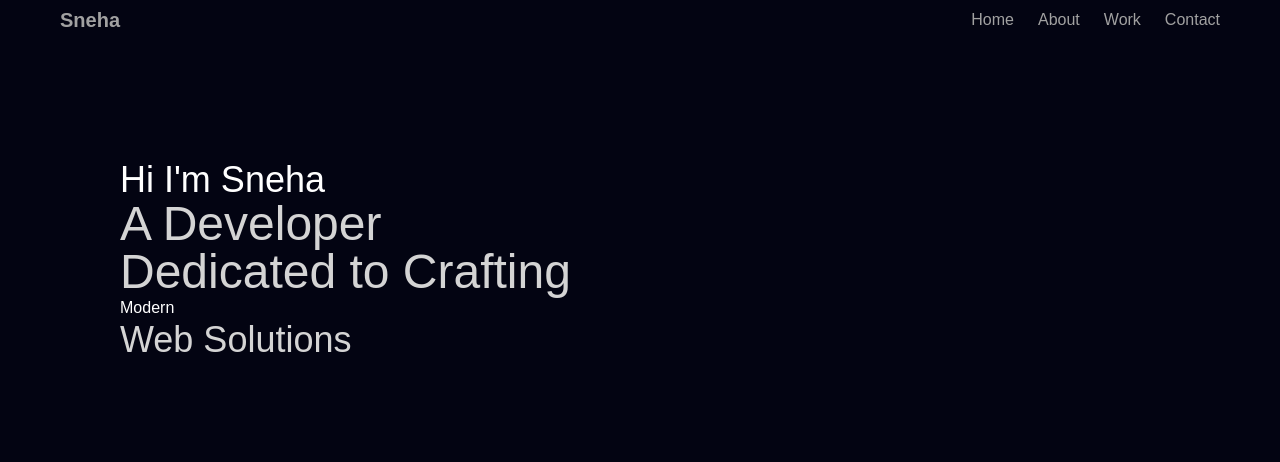
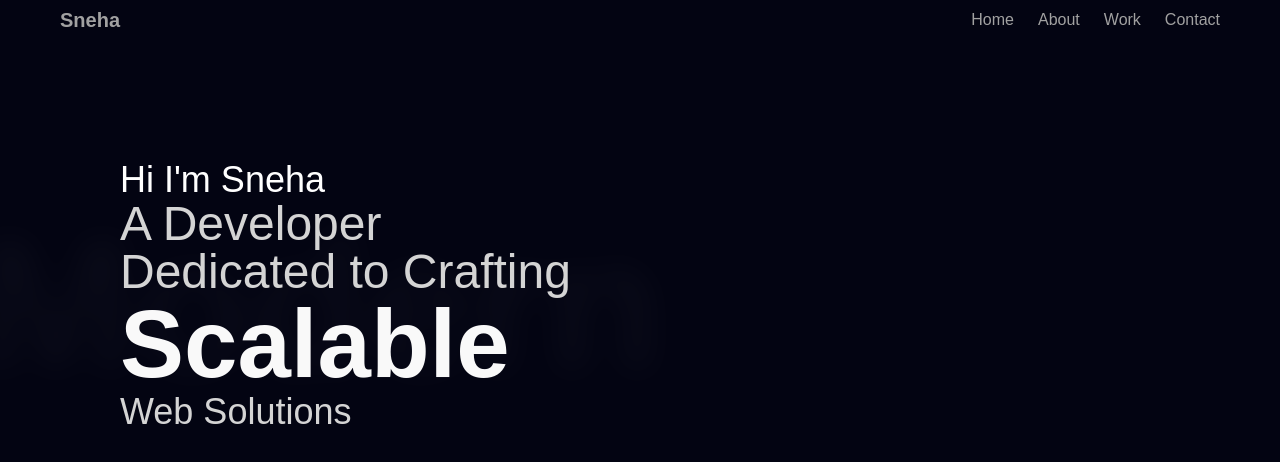
Before and after one commit to sneha31415/Portfolio, a React (Vite) app: page / in a window 1280 px wide. Shown: the top 462 px of the page. Built offline with nearby package versions, Linux system fonts and the light colour scheme; a web font is replaced by a local one.

Commit message:
completed desktop view of hero section

```diff
--- a/src/components/HeroText.jsx
+++ b/src/components/HeroText.jsx
@@ -12,7 +12,9 @@ const HeroText = () => {
                     </p>
                     {/* <get flip word from aceternity> */}
                     <div>
-                        <FlipWords words = {["Secure", "Modern", "Scalable"]}/>
+                        <FlipWords words = {["Secure", "Modern", "Scalable"]}
+                        duration={1800}
+                        className= "font-black text-white text-8xl"/>
                     </div>
                     <p className="text-4xl font-medium text-neutral-300">Web Solutions</p>
                 </div>
```
Also changed, not shown: 1 other file (tests, documents, lock files or other folders).
